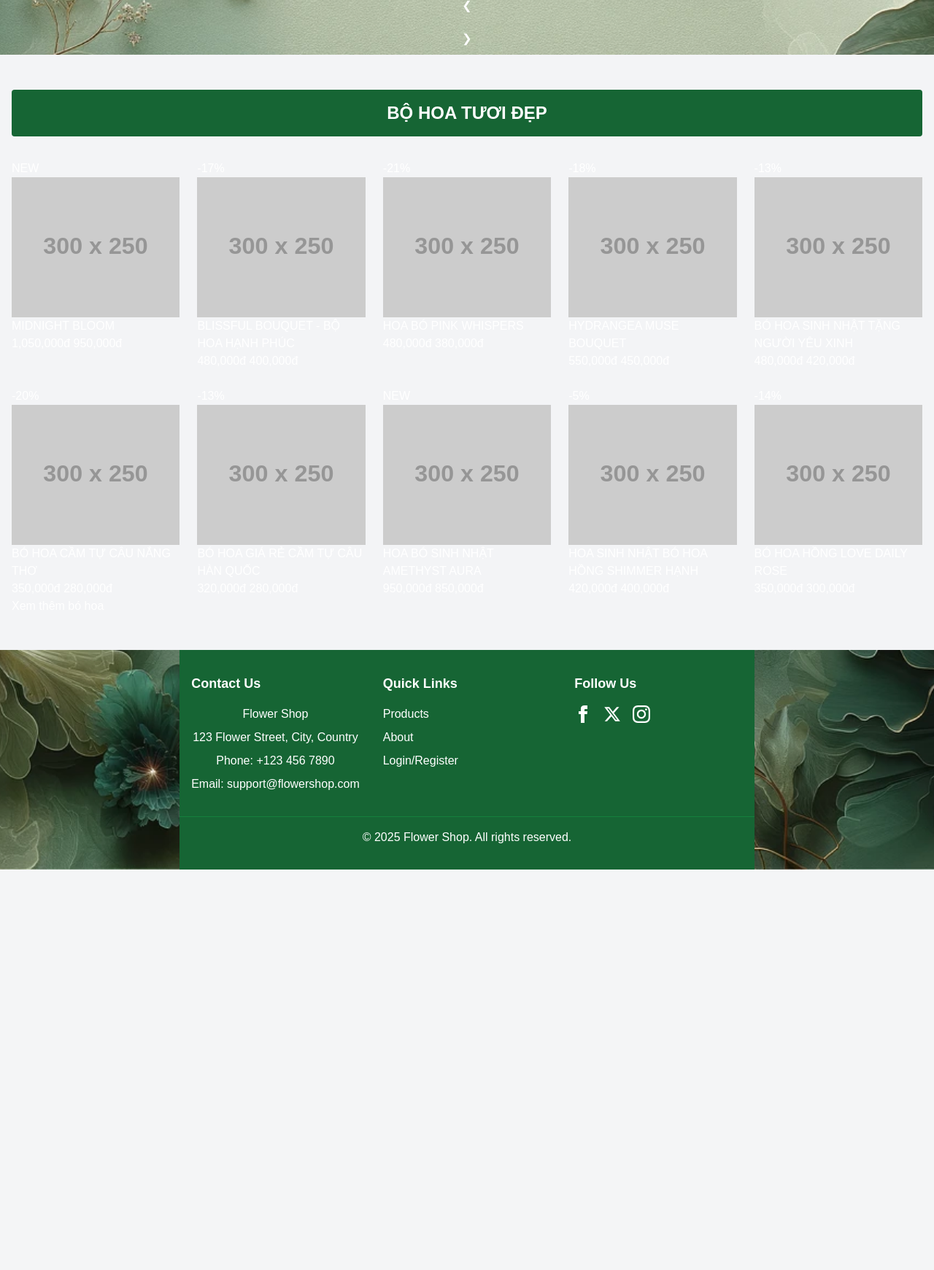
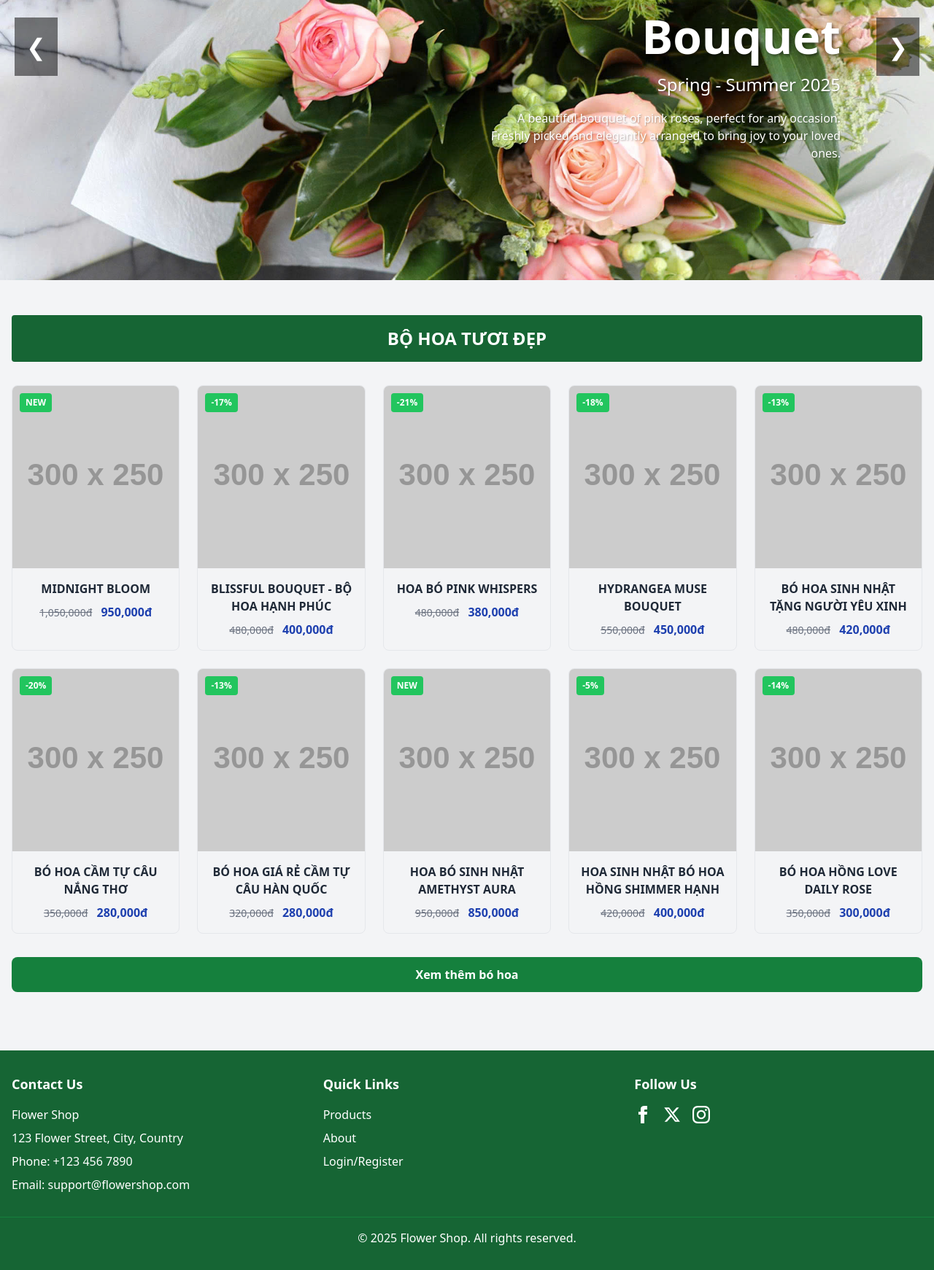
Before and after one commit to Tick2005/Flower-shop, a PHP site: page / in a window 1280 px wide. Shown: the part 335-2076 px from the top of the page at 73% size. Before the commit the page ends 1527 px from the top, so only its background shows below. Run offline with PHP 8.4, Linux system fonts and the light colour scheme; grey boxes labelled with a size stand in for pictures from a placeholder-image service; some libraries are stand-ins or nearby versions; grey boxes are pictures that could not be loaded.

Commit message:
Update style.css

```diff
--- a/style.css
+++ b/style.css
@@ -1,102 +1,209 @@
-* {
-    margin: 0;
-    padding: 0;
-    box-sizing: border-box;
-    font-family: "Poppins", sans-serif;
+.dropdown:hover .dropdown-menu {
+display: block;
 }
-
+@media (max-width: 768px) {
+.nav-links {
+    display: none;
+}
+.nav-links.active {
+    display: flex;
+    flex-direction: column;
+    position: absolute;
+    top: 100%;
+    left: 0;
+    right: 0;
+    background-color: #f0fdf4;
+    padding: 1rem;
+    box-shadow: 0 4px 6px rgba(0, 0, 0, 0.1);
+}
+.nav-links.active a, .nav-links.active div {
+    margin: 0.5rem 0;
+}
+.contact-info {
+    display: none;
+}
+.search-bar {
+    width: 100%;
+    max-width: 300px;
+}
+}
+/* Ensure footer stays at bottom */
 body {
 display: flex;
 flex-direction: column;
-    justify-content: center;
-    align-items: center;
 min-height: 100vh;
-    background: url(image/background.webp);
+}
+main {
+flex: 1;
+}
+/* Slider Styles */
+.slider {
+position: relative;
+width: 100%;
+height: 80vh;
+overflow: hidden;
+margin-top: 5px;
+}
+.slides {
+display: flex;
+width: 100%;
+height: 100%;
+transition: transform 0.5s ease-in-out;
+}
+.slide {
+flex: 0 0 100%;
+position: relative;
 background-size: cover;
 background-position: center;
-    color: white;
+height: 100%;
 }
-
-section form {
-    width: 400px;
-    background: rgba(255,255,255,.1);
-    -webkit-backdrop-filter: blur(15px);
-    backdrop-filter: blur(15px);
-    border-radius: 10px;
-    padding: 30px 40px;
-    box-shadow: 0 0 10px rgba(0,0,0,.2);
-    margin-bottom: 20px;
+.slide-content {
+position: absolute;
+top: 50%;
+right: 10%;
+transform: translateY(-50%);
+text-align: right;
+color: #fff;
+max-width: 500px;
 }
-
-h1 {
-    text-align: center;
-    margin-bottom: 20px;
+.slide-content h2 {
+font-size: 4rem;
+font-weight: bold;
+color: #fff;
+text-shadow: 2px 2px 4px rgba(0, 0, 0, 0.5);
 }
-
-.input-box {
-    position: relative;
-    margin-bottom: 20px;
+.slide-content h3 {
+font-size: 1.5rem;
+color: #fff;
+text-shadow: 1px 1px 2px rgba(0, 0, 0, 0.3);
 }
-
-.input-box input {
-    width: 100%;
-    height: 50px;
-    border-radius: 25px;
-    border: 2px solid rgba(255,255,255,.2);
-    background: transparent;
-    color: white;
-    padding-left: 20px;
+.slide-content p {
+font-size: 1rem;
+color: #fff;
+margin-top: 1rem;
+text-shadow: 1px 1px 2px rgba(0, 0, 0, 0.3);
 }
-
-.input-box input::placeholder {
-    color: white;
-}
-
-.input-box i {
+.slider-btn {
 position: absolute;
-    right: 20px;
 top: 50%;
 transform: translateY(-50%);
+background: rgba(0, 0, 0, 0.5);
 color: white;
+padding: 1rem;
+cursor: pointer;
+font-size: 2rem;
 }
-
-button {
+.prev {
+left: 20px;
+}
+.next {
+right: 20px;
+}
+@media (max-width: 768px) {
+.slider {
+    height: 60vh;
+}
+.slide-content {
+    right: 5%;
+    max-width: 300px;
+}
+.slide-content h2 {
+    font-size: 2.5rem;
+}
+.slide-content h3 {
+    font-size: 1.2rem;
+}
+.slide-content p {
+    font-size: 0.9rem;
+}
+.slider-btn {
+    padding: 0.5rem;
+    font-size: 1.5rem;
+}
+}
+/* Contact Info Styles */
+.contact-info {
+display: flex;
+align-items: center;
+gap: 1rem;
+color: #4b5563;
+}
+.contact-info svg {
+width: 20px;
+height: 20px;
+}
+/* Search Bar Styles */
+.search-bar {
+flex: 1;
+max-width: 400px;
+margin: 0 2rem;
+}
+@media (min-width: 769px) {
+.nav-links {
+    display: flex !important;
+}
+}
+/* Product Grid Styles */
+.product-card {
+position: relative;
+border: 1px solid #e5e7eb;
+border-radius: 8px;
+overflow: hidden;
+transition: transform 0.3s ease;
+}
+.product-card:hover {
+transform: scale(1.05);
+}
+.product-image {
 width: 100%;
-    height: 45px;
-    border: none;
-    border-radius: 25px;
-    background: white;
-    color: #333;
-    cursor: pointer;
-    font-weight: 600;
-    margin-top: 10px;
+height: 250px;
+object-fit: cover;
 }
-
-.remember-forgot {
-    display: flex;
-    justify-content: space-between;
-    margin: 10px 0;
-    font-size: 14px;
+.product-label {
+position: absolute;
+top: 10px;
+left: 10px;
+background-color: #22c55e;
+color: white;
+padding: 4px 8px;
+border-radius: 4px;
+font-size: 0.75rem;
+font-weight: bold;
 }
-
-.remember-forgot a,
-p a {
+.product-info {
+padding: 1rem;
+text-align: center;
+}
+.product-name {
+font-size: 1rem;
+font-weight: bold;
+color: #1f2937;
+text-transform: uppercase;
+margin-bottom: 0.5rem;
+}
+.product-price-old {
+font-size: 0.875rem;
+color: #6b7280;
+text-decoration: line-through;
+margin-right: 0.5rem;
+}
+.product-price-new {
+font-size: 1rem;
+font-weight: bold;
+color: #1e40af;
+}
+/* View More Button Styles */
+.view-more-btn {
+display: block;
+margin: 2rem auto;
+background-color: #15803d;
 color: white;
-    text-decoration: none;
+font-weight: bold;
+padding: 0.75rem 2rem;
+border-radius: 8px;
+text-align: center;
+transition: background-color 0.3s ease;
 }
-
-.remember-forgot a:hover,
-p a:hover {
-    text-decoration: underline;
+.view-more-btn:hover {
+background-color: #166534;
 }
-
-p {
-    text-align: center;
-    margin-top: 15px;
-}
-
-.message {
-    text-align: center;
-    color: yellow;
-    margin-bottom: 15px;
-}
```
Lines whose indentation alone changed are shown as unchanged.
